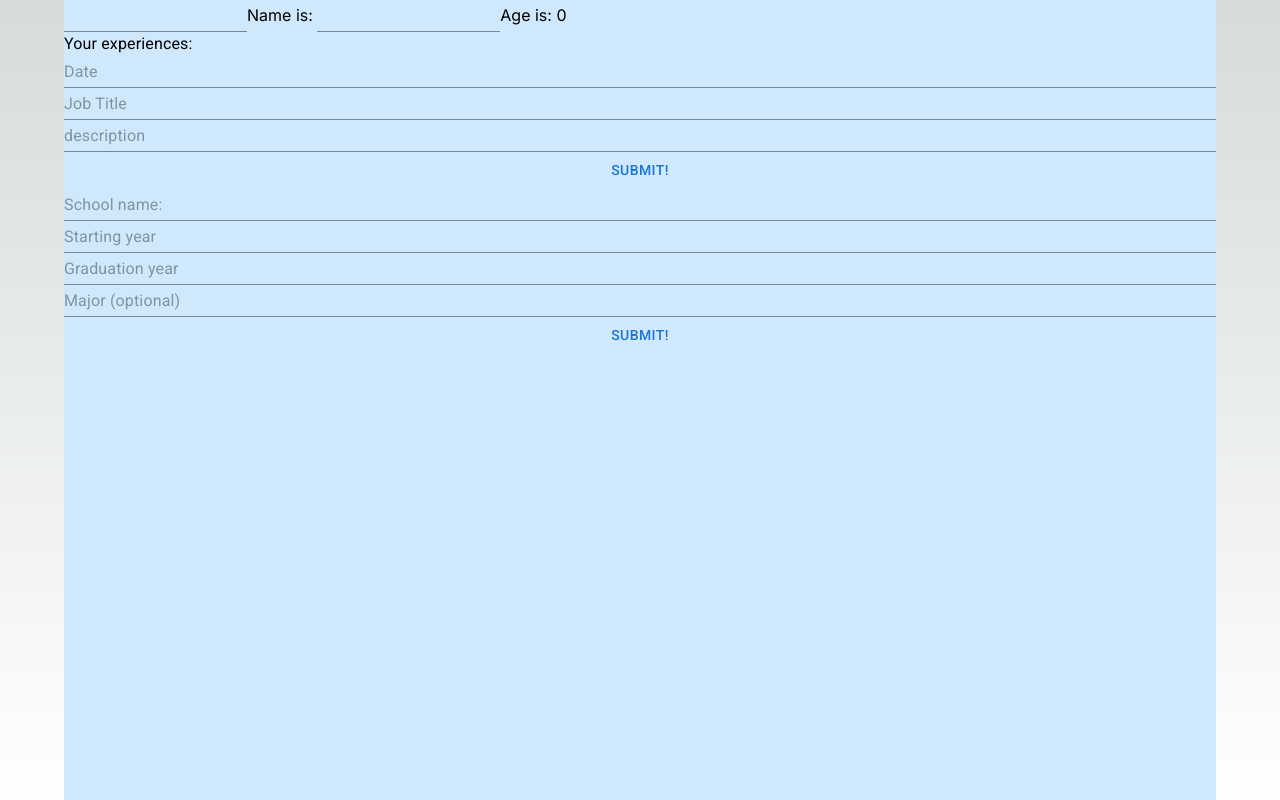
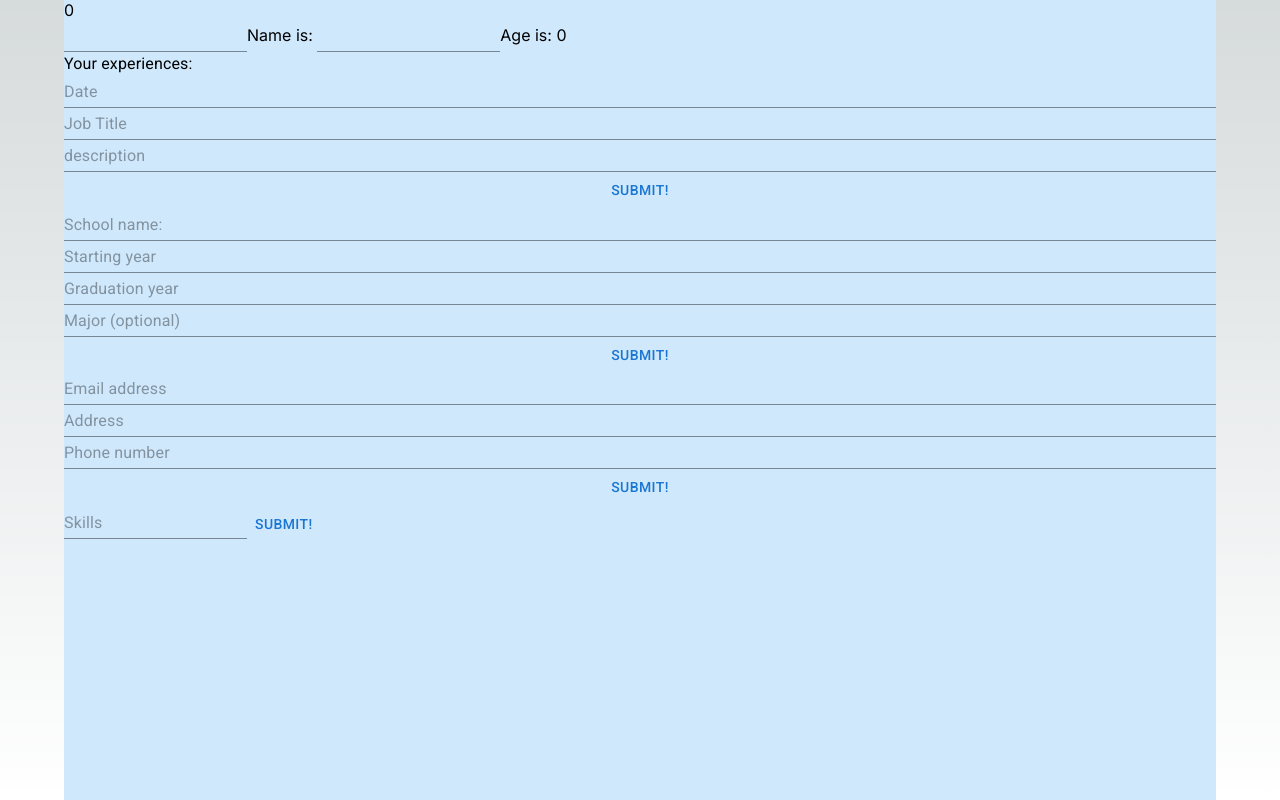
Before and after one commit to Baglyas/cv2, a Next.js app: page / in a window 1280 px wide. Built offline with nearby package versions, Linux system fonts and the light colour scheme.

Commit message:
all inputs working

```diff
--- a/src/app/Components/Inputs.tsx
+++ b/src/app/Components/Inputs.tsx
@@ -7,7 +7,9 @@ import {
   getName,
   getAge,
   getExperiences,
-  getEducation
+  getEducation,
+  getContacts,
+  getSkills
 } from "../features/userSlice";
 import { current } from "@reduxjs/toolkit";
 
@@ -41,6 +43,21 @@ const Inputs = () => {
     major: ''
   });
 
+  //Contacts
+
+  interface Contacts {
+    phone?: Number,
+    address?: String,
+    email?: String
+  }
+  const [contacts, setContacts] = useState<Contacts>({
+    email: '',
+    phone: undefined,
+    address: ''
+  })
+
+  //Skills
+  const [skills, setSkills] = useState('')
   return (
     <div>
       <Input
@@ -154,6 +171,49 @@ const Inputs = () => {
             })
           }}>Submit!</Button>
         </FormGroup>
+        <FormGroup>
+          <Input
+          placeholder="Email address"
+          value={contacts.email}
+          type="text"
+          onChange={(e)=>{
+            setContacts((current)=>({
+              ...current,
+              email: e.target.value,
+            }))
+          }}/>
+          <Input
+          placeholder="Address"
+          value={contacts.address}
+          type="text"
+          onChange={(e)=>{
+            setContacts((current)=>({
+              ...current,
+              address: e.target.value,
+            }))
+          }}/>
+          <Input
+          placeholder="Phone number"
+          value={contacts.phone}
+          type="num"
+          onChange={(e)=>{
+            setContacts((current)=>({
+              ...current,
+              phone: Number(e.target.value),
+            }))
+          }}/>
+          <Button onClick={()=>{
+            dispatch(getContacts(contacts))
+          }}>Submit!</Button>
+        </FormGroup>
+        <Input placeholder="Skills"
+        value={skills}
+        onChange={(e)=>setSkills(e.target.value)}/>
+        <Button onClick={()=>{
+          dispatch(getSkills(skills));
+          setSkills('')
+        }}>Submit!</Button>
+
     </div>
   );
 };
--- a/src/app/Components/Profile.tsx
+++ b/src/app/Components/Profile.tsx
@@ -0,0 +1,16 @@
+import React from "react";
+import { useSelector, useDispatch } from "react-redux";
+import { userSlice, User } from "../features/userSlice";
+
+const Profile = () => {
+  const user: User = useSelector((state: { user: User }) => state.user);
+  return <div>
+    {user.name}
+    {user.age.toString()}
+    {user.contacts.email}
+    {user.contacts.address}
+    {user.contacts.phone?.toString()}
+  </div>;
+};
+
+export default Profile;
--- a/src/app/features/userSlice.ts
+++ b/src/app/features/userSlice.ts
@@ -16,8 +16,9 @@ export interface User {
   contacts: {
     phone?: Number,
     address?: String,
-    email?: String
+    email?: String,
   }
+  skills: Array<String>,
 }
 const initialState: User = {
   name: '',
@@ -28,7 +29,8 @@ const initialState: User = {
     phone: undefined,
     address: undefined,
     email: undefined
-  }
+  },
+  skills: [],
 }
 
 export const userSlice = createSlice({
@@ -47,9 +49,14 @@ export const userSlice = createSlice({
     getEducation: (state, action)=>{
       state.education.push(action.payload);
     },
-
+    getContacts: (state, action)=>{
+      state.contacts = action.payload;
+    },
+    getSkills: (state, action)=>{
+      state.skills.push(action.payload)
+    }
   },
 });
 
-export const { getName, getAge, getExperiences, getEducation} = userSlice.actions;
+export const { getName, getAge, getExperiences, getEducation, getContacts, getSkills} = userSlice.actions;
 export default userSlice.reducer;
--- a/src/app/page.tsx
+++ b/src/app/page.tsx
@@ -2,11 +2,13 @@
 import { Container, Box } from '@mui/material'
 import { useSelector, useDispatch} from "react-redux";
 import Inputs from './Components/Inputs';
+import Profile from './Components/Profile';
 export default function Home() {
   return (
     <main>
       <Container >
         <Box sx={{ bgcolor: '#cfe8fc', height: '100vh' }} >
+          <Profile />
           <Inputs/>
         </Box>
       </Container>
```
